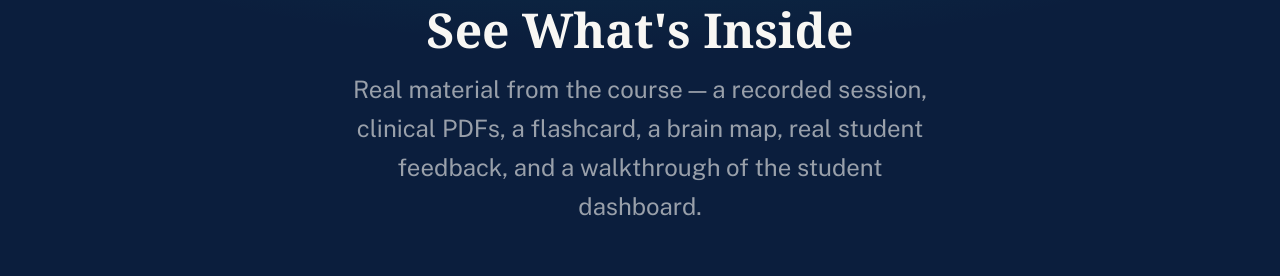
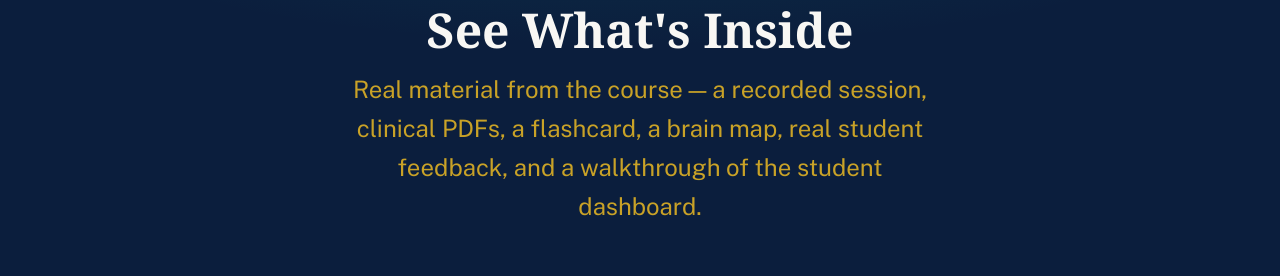
Before and after one commit to eyas711-cloud/MRCPI-OBGYNUNLOCKED, a Next.js app: page /course-preview in a window 1280 px wide. Shown: the part 171-447 px from the top of the page. Built offline with nearby package versions, Linux system fonts and the light colour scheme; no server answers; the database is empty.

Commit message:
Change course preview subtitle to gold

```diff
--- a/src/app/course-preview/page.tsx
+++ b/src/app/course-preview/page.tsx
@@ -44,7 +44,7 @@ export default function CoursePreviewPage() {
           >
             See What&apos;s Inside
           </h1>
-          <p className="text-base md:text-lg leading-relaxed max-w-xl mx-auto" style={{ color: "rgba(248,247,244,0.6)" }}>
+          <p className="text-base md:text-lg leading-relaxed max-w-xl mx-auto" style={{ color: "#C9A227" }}>
             Real material from the course — a recorded session, clinical PDFs, a flashcard, a brain map,
             real student feedback, and a walkthrough of the student dashboard.
           </p>
```
